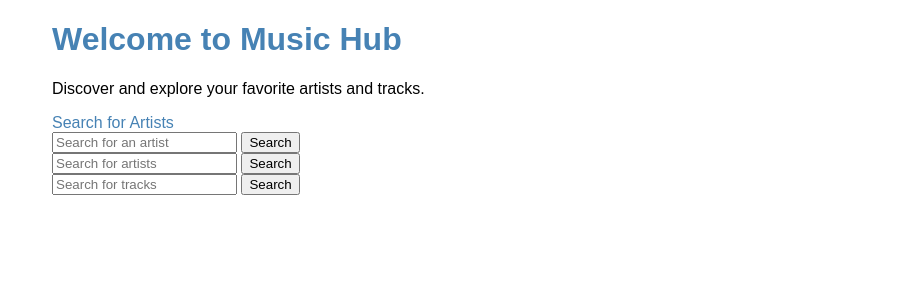
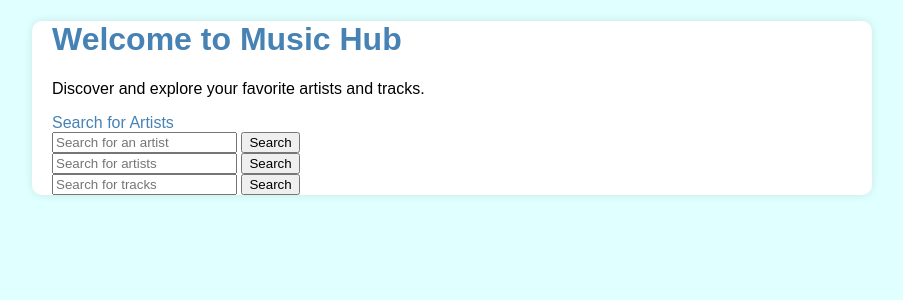
Before and after one commit to Nizogcwala/Music-Hub---Social-Media-Platform, a Flask app: page / in a window 1280 px wide. Shown: the top 300 px of the page, without its empty margins (188-1091 px from the left). Run offline with Flask 3, Linux system fonts and the light colour scheme.

Commit message:
Modified styles.css

```diff
--- a/MusicHubApp/static/css/styles.css
+++ b/MusicHubApp/static/css/styles.css
@@ -3,6 +3,7 @@ body, html {
     margin: 0;
     padding: 0;
     font-family: 'Arial', sans-serif; /* Upbeat font */
+    background-color: #E0FFFF; /* Light blue background */
 }
 
 /* Style for the navigation bar */
@@ -22,6 +23,9 @@ body, html {
     max-width: 800px;
     margin: 20px auto;
     padding: 0 20px;
+    background-color: white; /* White background for content */
+    border-radius: 10px; /* Rounded corners */
+    box-shadow: 0 0 10px rgba(0, 0, 0, 0.1); /* Drop shadow effect */
 }
 
 /* Style for headings */
@@ -47,6 +51,7 @@ a:hover {
     padding: 10px 20px;
     cursor: pointer;
     font-weight: bold;
+    border-radius: 5px; /* Rounded corners */
 }
 
 .btn:hover {
```
